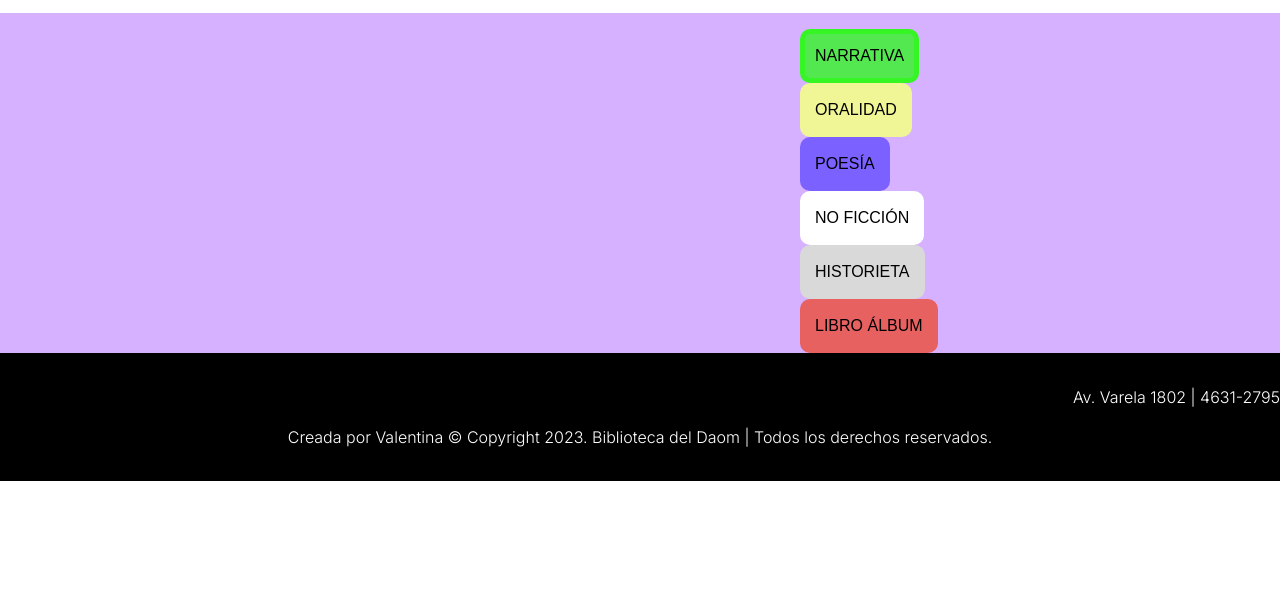
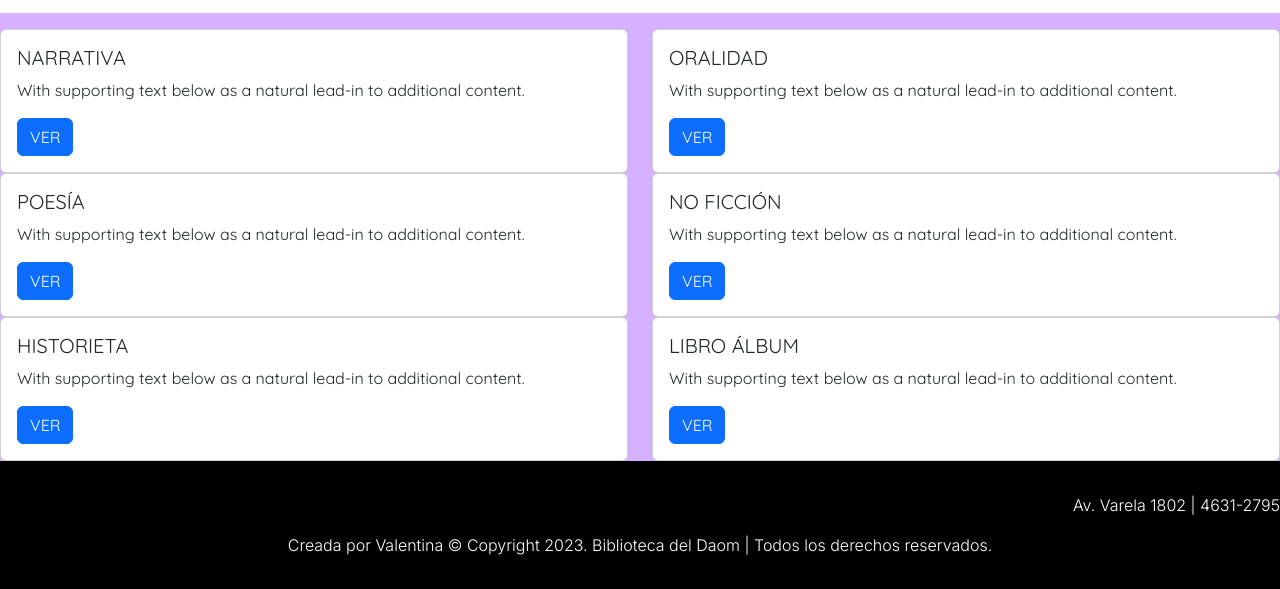
Before and after one commit to valencaravello/entregacoder, a plain HTML site: page pages/Categorias.html in a window 1280 px wide. Shown: the part 273-862 px from the top of the page. Before the commit the page ends 800 px from the top, so only its background shows below. Drawn offline with nearby package versions, Linux system fonts and the light colour scheme.

Commit message:
creacion de tarjetas de categorias

```diff
--- a/pages/Categorias.html
+++ b/pages/Categorias.html
@@ -84,13 +84,65 @@
       </section>
 
       <section >
-        <div class="botonescat">
-          <button class="botonnarrativa">NARRATIVA</button>
-          <button class="botonoralidad">ORALIDAD</button>
-          <button class="botonpoesia">POESÍA</button>
-          <button class="botonnoficcion">NO FICCIÓN</button>
-          <button class="botonhistorieta">HISTORIETA</button>
-          <button class="botonlibroalbum">LIBRO ÁLBUM</button>
+        <div class="row">
+          <div class="col-sm-6 mb-3 mb-sm-0">
+            <div class="card">
+              <div class="card-body">
+                <h5 class="card-title">NARRATIVA</h5>
+                <p class="card-text">With supporting text below as a natural lead-in to additional content.</p>
+                <a href="#" class="btn btn-primary">VER</a>
+              </div>
+            </div>
+          </div>
+          <div class="col-sm-6">
+            <div class="card">
+              <div class="card-body">
+                <h5 class="card-title">ORALIDAD</h5>
+                <p class="card-text">With supporting text below as a natural lead-in to additional content.</p>
+                <a href="#" class="btn btn-primary">VER</a>
+              </div>
+            </div>
+          </div>
+        </div>
+        <div class="row">
+          <div class="col-sm-6 mb-3 mb-sm-0">
+            <div class="card">
+              <div class="card-body">
+                <h5 class="card-title">POESÍA</h5>
+                <p class="card-text">With supporting text below as a natural lead-in to additional content.</p>
+                <a href="#" class="btn btn-primary">VER</a>
+              </div>
+            </div>
+          </div>
+          <div class="col-sm-6">
+            <div class="card">
+              <div class="card-body">
+                <h5 class="card-title">NO FICCIÓN</h5>
+                <p class="card-text">With supporting text below as a natural lead-in to additional content.</p>
+                <a href="#" class="btn btn-primary">VER</a>
+              </div>
+            </div>
+          </div>
+        </div>
+        <div class="row">
+          <div class="col-sm-6 mb-3 mb-sm-0">
+            <div class="card">
+              <div class="card-body">
+                <h5 class="card-title">HISTORIETA</h5>
+                <p class="card-text">With supporting text below as a natural lead-in to additional content.</p>
+                <a href="#" class="btn btn-primary">VER</a>
+              </div>
+            </div>
+          </div>
+          <div class="col-sm-6">
+            <div class="card">
+              <div class="card-body">
+                <h5 class="card-title">LIBRO ÁLBUM</h5>
+                <p class="card-text">With supporting text below as a natural lead-in to additional content.</p>
+                <a href="#" class="btn btn-primary">VER</a>
+              </div>
+            </div>
+          </div>
         </div>
       </section>
 
```
